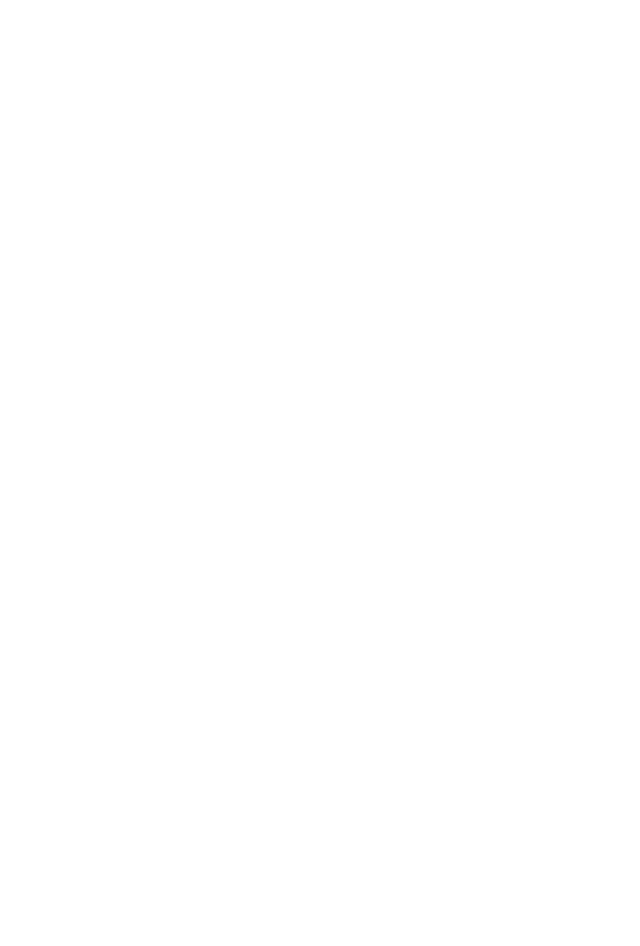
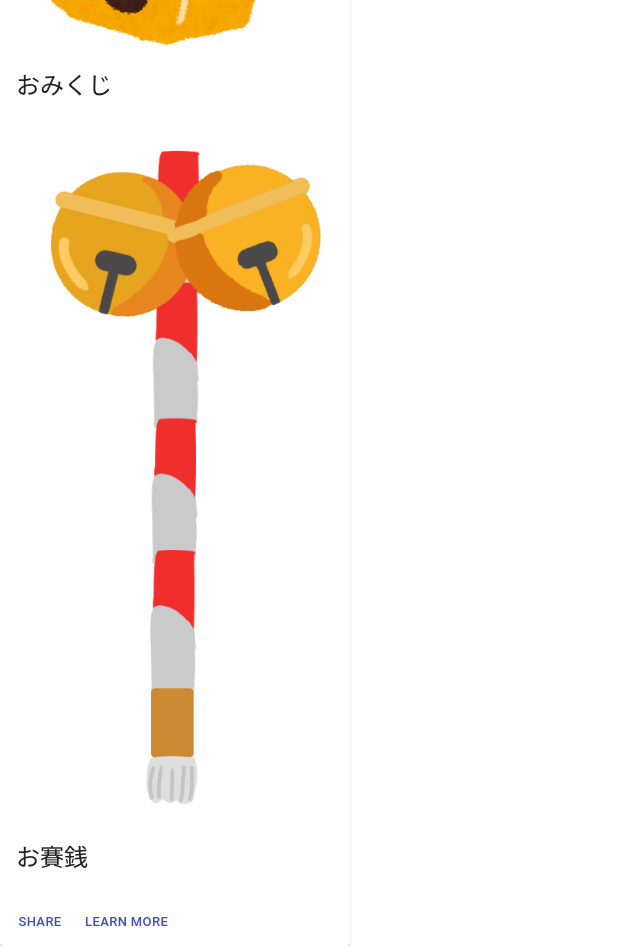
Before and after one commit to Hackthon-2020/SANPAI, a React (Create React App) app: page / in a window 1280 px wide. Shown: the part 460-1406 px from the top of the page, without its empty margins (0-640 px from the left). Before the commit the page ends 800 px from the top, so only its background shows below. Built offline with nearby package versions, Linux system fonts and the light colour scheme.

Commit message:
画像サイズの変更とお賽銭を追加しました。ボタンを横並びにhきていません。

```diff
--- a/src/components/pages/home/imgCard.jsx
+++ b/src/components/pages/home/imgCard.jsx
@@ -8,9 +8,11 @@
 import Button from '@material-ui/core/Button';
 import Typography from '@material-ui/core/Typography';
 import OmikujiBox from '../../../assets/img/omikuji/omikuji-box.png'
+import Osaisen from '../../../assets/img/osaisen/suzu.png'
+
 const useStyles = makeStyles({
   root: {
-    maxWidth: 345,
+    maxWidth: 350,
   },
 });
 
@@ -22,14 +24,30 @@
       <CardActionArea>
         <CardMedia
           component="img"
-          alt="Contemplative Reptile"
-          height="140"
+          height="450"
           image={OmikujiBox}
-          title="Contemplative Reptile"
+          title="おみくじページへ遷移"
         />
         <CardContent>
           <Typography gutterBottom variant="h5" component="h2">
             おみくじ
+          </Typography>
+          <Typography variant="body2" color="textSecondary" component="p">
+
+          </Typography>
+        </CardContent>
+      </CardActionArea>
+
+      <CardActionArea>
+        <CardMedia
+          component="img"
+          height="700"
+          image={Osaisen}
+          title="お賽銭ページへ遷移"
+        />
+        <CardContent>
+          <Typography gutterBottom variant="h5" component="h2">
+            お賽銭
           </Typography>
           <Typography variant="body2" color="textSecondary" component="p">
 
```
